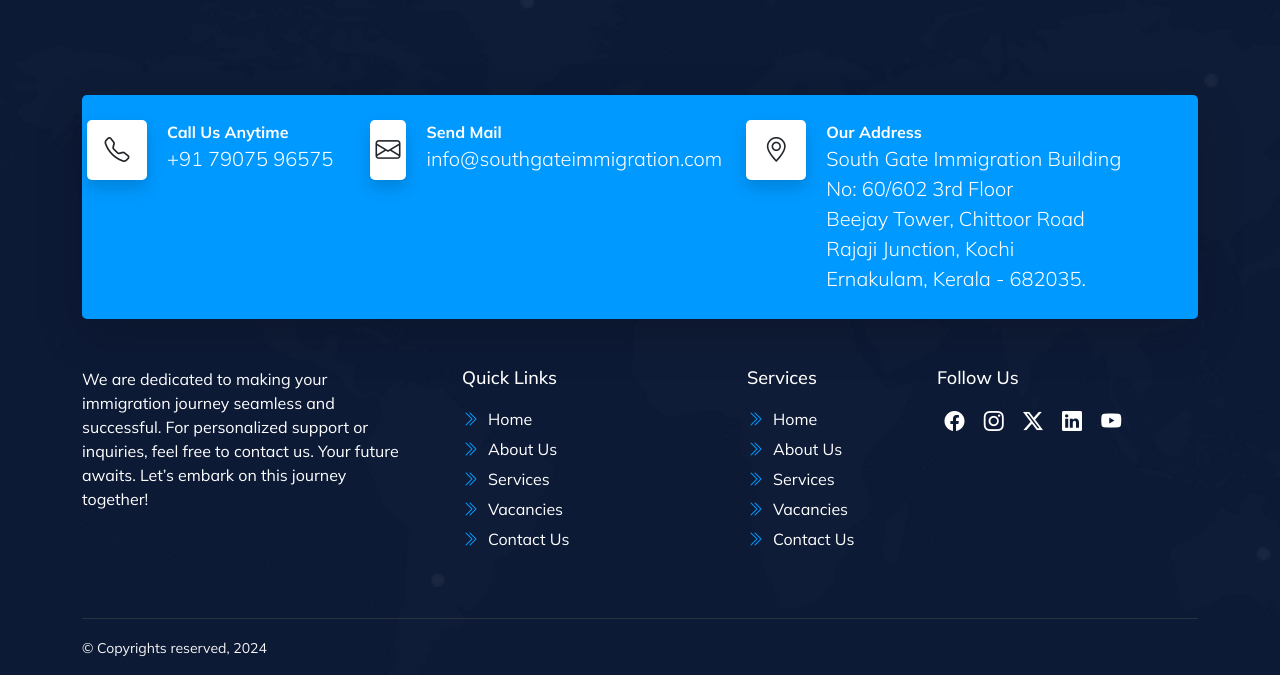
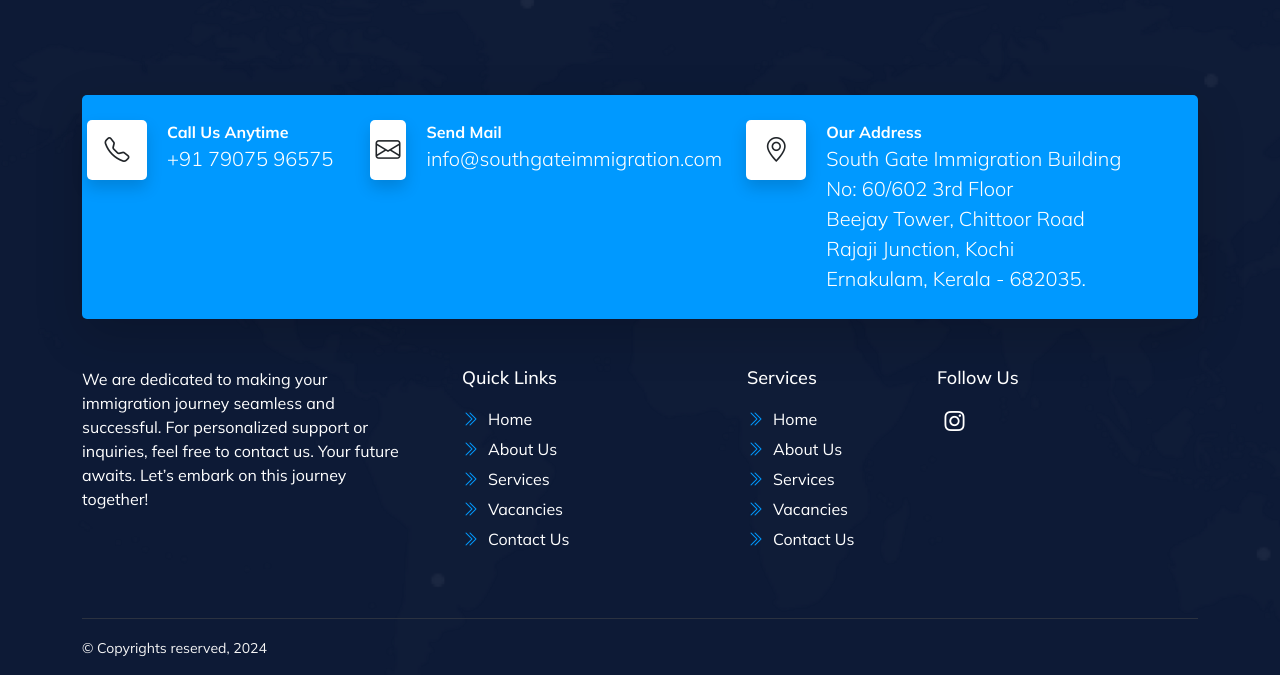
Before and after one commit to morfollp/trysouthgate, a Django app: page /pages/vacancies/1/1/1 in a window 1280 px wide. Shown: the part 2241-2916 px from the top of the page. Run offline with Django 5.2, Linux system fonts and the light colour scheme; data comes from the database, SQL or seed files in the repository.

Commit message:
icons social media

```diff
--- a/templates/pages/vacancies.html
+++ b/templates/pages/vacancies.html
@@ -481,13 +481,13 @@
                <div class="col-lg-3">
                   <div class="footer-menu social-list pt-5">
                      <h5 class="mb-3">Follow Us</h5>
+                     <!-- <span class="flex-center"
+                        ><a href="#"><i class="bi bi-facebook"></i></a
+                     ></span> -->
                      <span class="flex-center"
-                        ><a href="#"><i class="bi bi-facebook"></i></a
+                        ><a href="https://www.instagram.com/southgateimmigration/profilecard/?igsh=MW9wOXY0ZWYxeDU2dg%3D%3D"><i class="bi bi-instagram"></i></a
                      ></span>
-                     <span class="flex-center"
-                        ><a href="#"><i class="bi bi-instagram"></i></a
-                     ></span>
-                     <span class="flex-center"
+                     <!-- <span class="flex-center"
                         ><a href="#"><i class="bi bi-twitter-x"></i></a
                      ></span>
                      <span class="flex-center"
@@ -495,7 +495,7 @@
                      ></span>
                      <span class="flex-center"
                         ><a href="#"><i class="bi bi-youtube"></i></a
-                     ></span>
+                     ></span> -->
                   </div>
                </div>
             </div>
@@ -584,7 +584,7 @@
                   <div class="ratio ratio-16x9">
                      <iframe
                         class="embed-responsive-item"
-                        src="video/visa.mp4"
+                        src="{% static 'video/visa.mp4' %}"
                         allowscriptaccess="always"
                         allow="autoplay"
                      ></iframe>
```
Also changed, not shown: templates/base.html (+6 -6 lines).
